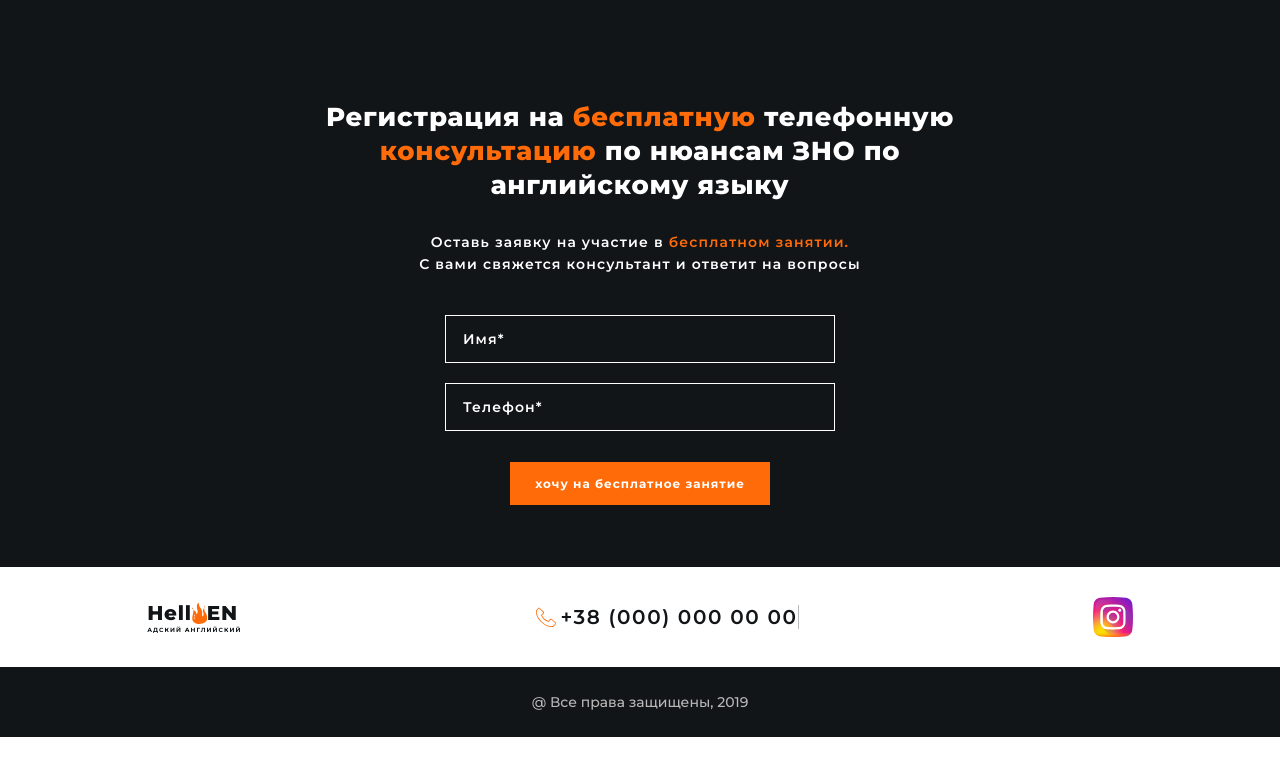
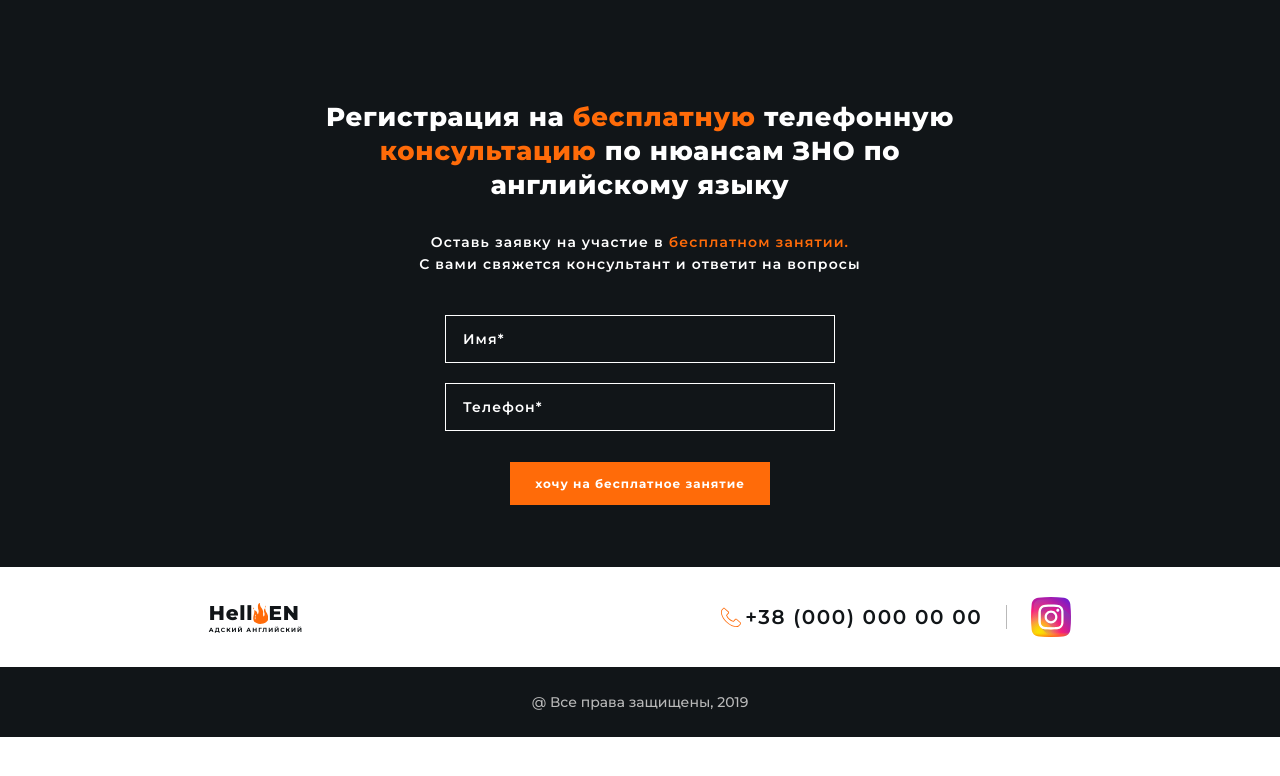
Before and after one commit to EvgeniyKravchuk/Project-Metro-8, a website built with Parcel: page src/index.html in a window 1280 px wide. Built offline with nearby package versions, Linux system fonts and the light colour scheme; files whose address does not match are found by name.

Commit message:
Стилизация на таблет

```diff
--- a/src/partials/footer.html
+++ b/src/partials/footer.html
@@ -23,11 +23,16 @@
                         <a href="./" aria-label="логотип сайта" class="logo-link"><span lang="en" class="logo-text">Hell</span><svg class="logo-pic"><use href="./images/svg/sprite.svg#icon-fire-mini"></use></svg><span lang="en" class="logo-text">EN</span>
                             <span class="logo-text-small">адский английский</span></a>
                     </li>
-                    <li class="contact-list-item">
-                        <a href="+38 (000) 000 00 00" type="tel" class="phone" ><svg class="phone-icon">
-                        <use href="./images/svg/sprite.svg#icon-phone" width="20px"></use></svg><span>+38 (000) 000 00 00</span></a>
-                    </li>
-                    <li class="contact-list-item"><a href=""><img src="./images/svg/instagram.svg" alt="иконка инстаграм" class="instagram-icon"></a></li>
+<div class="tel-i-wrapper">
+    <li class="contact-list-item">
+        <a href="+38 (000) 000 00 00" type="tel" class="phone"><svg class="phone-icon">
+                <use href="./images/svg/sprite.svg#icon-phone" width="20px"></use>
+            </svg><span>+38 (000) 000 00 00</span></a>
+    </li>
+    <li class="contact-list-item"><a href=""><img src="./images/svg/instagram.svg" alt="иконка инстаграм"
+                class="instagram-icon"></a></li>
+</div>
+
                 </ul>
 
             </div>
--- a/src/sass/layout/__footer.scss
+++ b/src/sass/layout/__footer.scss
@@ -269,9 +269,19 @@
       border-right: 1px solid var(--p-text-color);
       font-size: 20px;
       line-height: 1.2;
+      padding-right: 24px;
       &-icon {
         width: 24px;
       }
+    }
+    .tel-i-wrapper {
+      display: flex;
+      justify-content: space-between;
+      align-items: center;
+      height: 40px;
+    }
+    .instagram-icon {
+      padding-left: 24px;
     }
   }
 }
```
